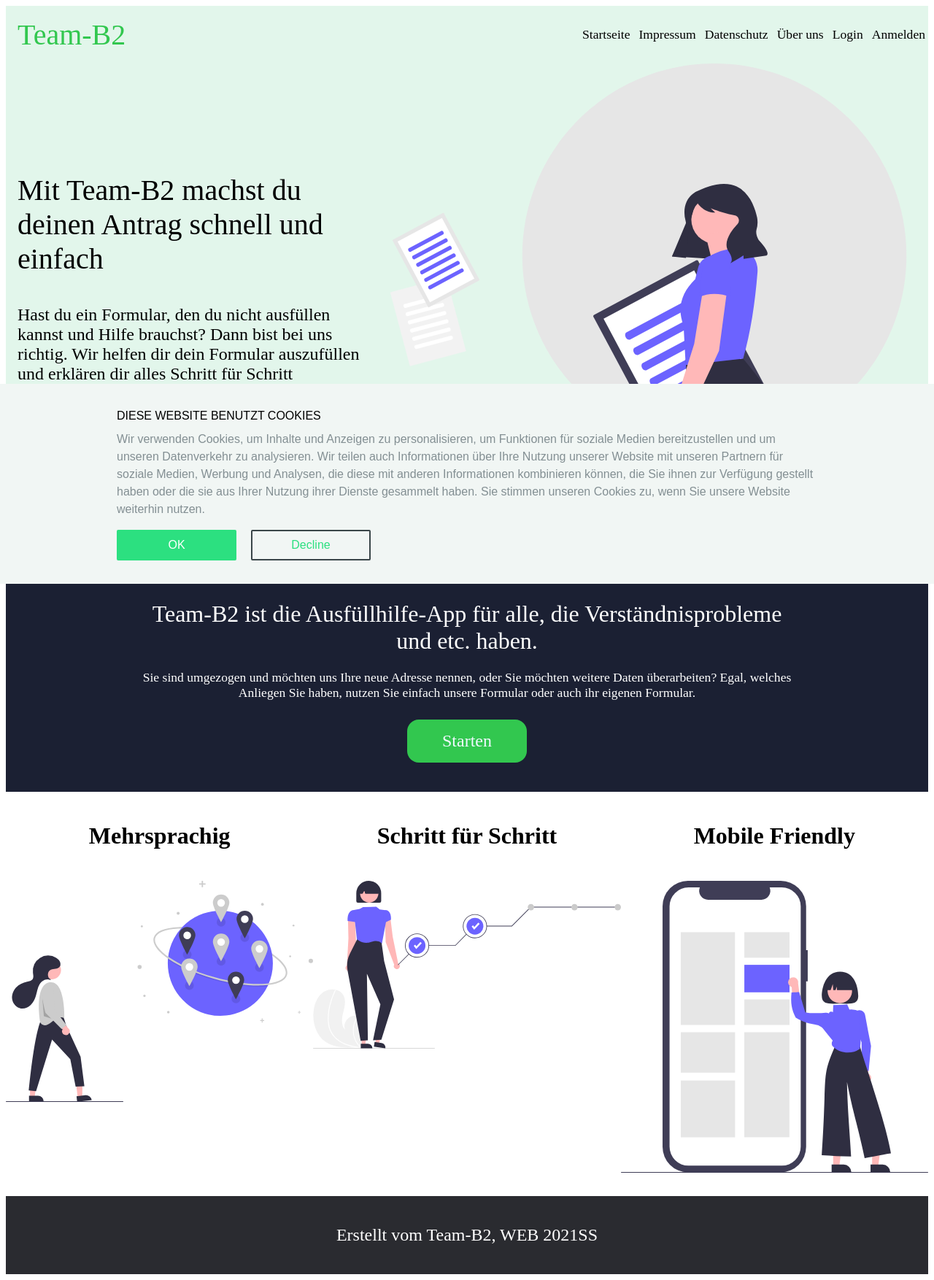
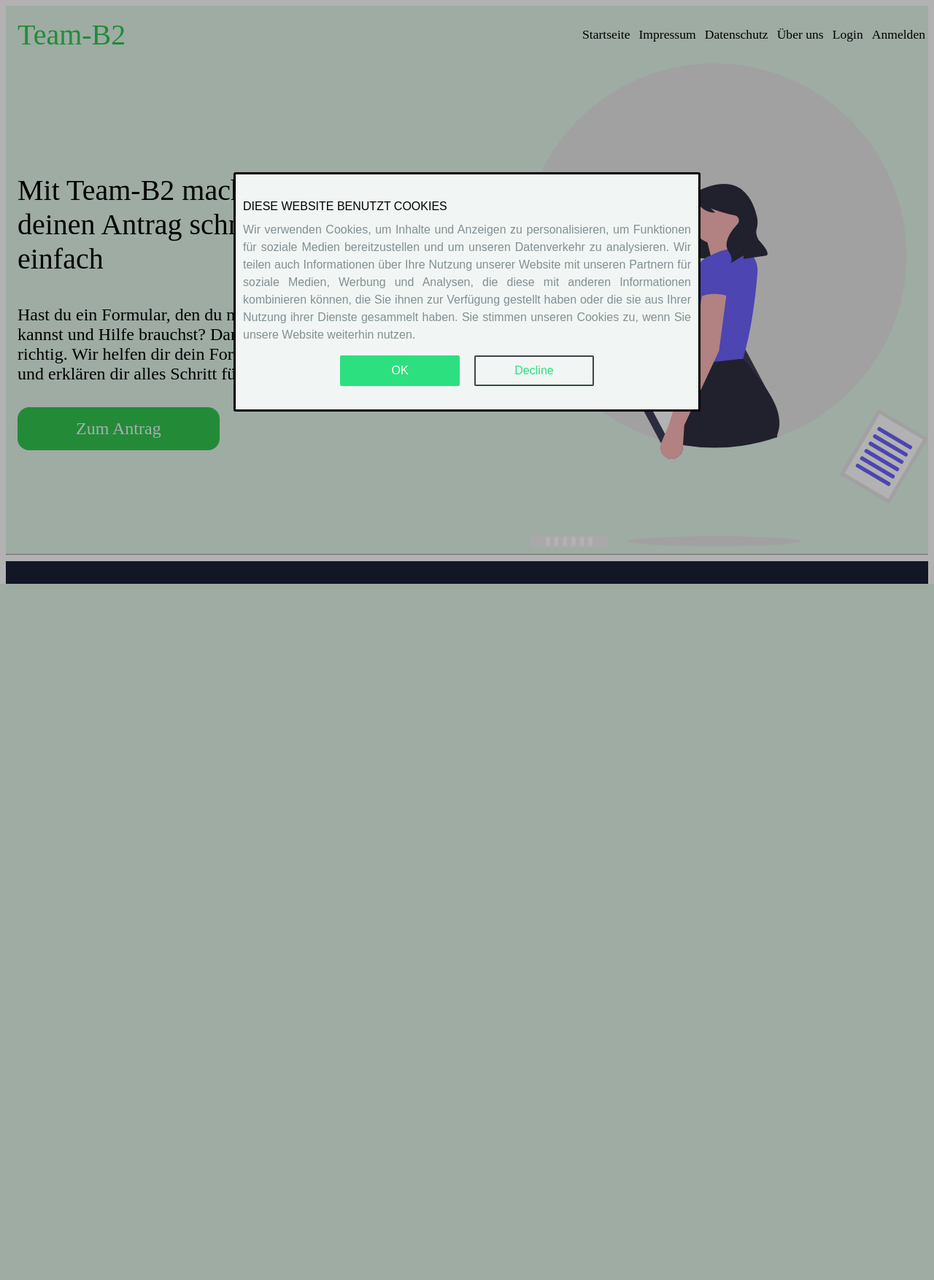
Before and after one commit to bkotikov/web-projekt, a PHP site: page /html/de/index.html in a window 1280 px wide. Shown: the whole page at 73% size. After the commit the page ends 800 px from the top, so only its background shows below. Run offline with PHP 8.4, Linux system fonts and the light colour scheme.

Commit message:
lang auswahl + cookie popup + scan anfang

```diff
--- a/assets/css/style.css
+++ b/assets/css/style.css
@@ -1,3 +1,7 @@
+.bg {
+    background-color: rgba(0, 0, 0, 0.658);
+    z-index: 15646;
+}
 .container-xs {
     margin: 0 auto;
     width: 100%;
@@ -20,8 +24,10 @@
 }
 
 .header {
+    z-index: 1;
     background-color: #e2f6eb;
 }
+
 
 .mobile-nav {
     display: block;
@@ -293,6 +299,31 @@
 
 }
 
+.overlay-container {
+    position: fixed;
+    background-color: rgba(0, 0, 0, 0.301);
+    top: 0;
+    right: 0;
+    bottom: 0;
+    left: 0;
+    height: 100%;
+    width: 100%;
+    max-height: 100%;
+    max-width: 100%;
+}
+
+
+.cookie-consent-banner {
+    position: fixed;
+    bottom: 0;
+    left: 0;
+    z-index: 2147483645;
+    box-sizing: border-box;
+    width: 100%;
+    background-color: #F1F6F4;
+
+  }
+
 
 @media (min-width: 576px) {
     .card-section {
@@ -309,6 +340,7 @@
         flex: 0 0 auto;
         width: 66.6666666667%;
     }
+
 }
 
 @media (min-width: 768px) {
@@ -367,25 +399,32 @@
         margin: 0 1rem;
         text-align: left;
     }
+    .cookie-consent-banner {
+        border-radius: 3px;
+        border-style: solid;
+        border-width: 3px;
+        border-color: #000;
+        position: fixed;
+        bottom: auto;
+        top: 50%;
+        left: 50%;
+        transform: translate(-50%, -50%);
+        width: auto;
+
+        z-index: 2147483645;
+        box-sizing: border-box;
+        background-color: #F1F6F4;
+      }
+
 }
 
 @media (min-width: 1200px) {}
 
-.cookie-consent-banner {
-    position: fixed;
-    bottom: 0;
-    left: 0;
-    z-index: 2147483645;
-    box-sizing: border-box;
-    width: 100%;
-
-    background-color: #F1F6F4;
-  }
 
   .cookie-consent-banner__inner {
     max-width: 960px;
     margin: 0 auto;
-    padding: 32px 0;
+    padding: 32px 10px;
   }
 
   .cookie-consent-banner__copy {
@@ -393,6 +432,7 @@
   }
 
   .cookie-consent-banner__actions {
+      text-align: center;
   }
 
   .cookie-consent-banner__header {
@@ -410,6 +450,7 @@
     color: #838F93;
     font-size: 16px;
     line-height: 24px;
+    text-align: justify;
   }
 
   .cookie-consent-banner__cta {
--- a/html/bgr/index.html
+++ b/html/bgr/index.html
@@ -7,7 +7,7 @@
     <meta name="viewport" content="width=device-width, initial-scale=1.0">
     <title>Document</title>
 
-    <link rel="stylesheet" href="static/style.css">
+    <link rel="stylesheet" href="/static/css/style.css">
 </head>
 
 <body>
--- a/html/de/index.html
+++ b/html/de/index.html
@@ -10,37 +10,8 @@
     <link rel="stylesheet" href="/static/css/style.css">
 </head>
 
-<body>
-    <div class="cookie-consent-banner">
-        <div class="cookie-consent-banner__inner">
-            <div class="cookie-consent-banner__copy">
-                <div class="cookie-consent-banner__header">DIESE WEBSITE BENUTZT COOKIES</div>
-                <div class="cookie-consent-banner__description">
-                    Wir verwenden Cookies, um Inhalte und Anzeigen zu
-                    personalisieren, um Funktionen für soziale Medien
-                    bereitzustellen und um unseren Datenverkehr zu
-                    analysieren. Wir teilen auch Informationen über
-                    Ihre Nutzung unserer Website mit unseren Partnern
-                    für soziale Medien, Werbung und Analysen, die
-                    diese mit anderen Informationen kombinieren können,
-                    die Sie ihnen zur Verfügung gestellt haben oder die
-                    sie aus Ihrer Nutzung ihrer Dienste gesammelt haben.
-                    Sie stimmen unseren Cookies zu, wenn Sie unsere Website
-                    weiterhin nutzen.
-                </div>
-            </div>
+<body id="body">
 
-            <div class="cookie-consent-banner__actions">
-                <a href="#" class="cookie-consent-banner__cta">
-                    OK
-                </a>
-
-                <a href="#" class="cookie-consent-banner__cta cookie-consent-banner__cta--secondary">
-                    Decline
-                </a>
-            </div>
-        </div>
-    </div>
         <div class="header">
             <div class="container-xs shadow p-tb">
                 <div class="col-8 col-8-sm col-3-md">
@@ -132,15 +103,47 @@
             <p class="footer-text">Erstellt vom Team-B2, WEB 2021SS</p>
         </div>
 
-    <script>
-        function myFunction() {
-            var x = document.getElementById("myLinks");
-            if (x.style.display === "block") {
-                x.style.display = "none";
-            } else {
-                x.style.display = "block";
-            }
-        }
+
+        <div id="overlay" class="overlay-container" hidden>
+            <div id="cookie" class="cookie-consent-banner">
+                <div class="cookie-consent-banner__inner">
+                    <div class="cookie-consent-banner__copy">
+                        <div class="cookie-consent-banner__header">DIESE WEBSITE BENUTZT COOKIES</div>
+                        <div class="cookie-consent-banner__description">
+                            Wir verwenden Cookies, um Inhalte und Anzeigen zu
+                            personalisieren, um Funktionen für soziale Medien
+                            bereitzustellen und um unseren Datenverkehr zu
+                            analysieren. Wir teilen auch Informationen über
+                            Ihre Nutzung unserer Website mit unseren Partnern
+                            für soziale Medien, Werbung und Analysen, die
+                            diese mit anderen Informationen kombinieren können,
+                            die Sie ihnen zur Verfügung gestellt haben oder die
+                            sie aus Ihrer Nutzung ihrer Dienste gesammelt haben.
+                            Sie stimmen unseren Cookies zu, wenn Sie unsere Website
+                            weiterhin nutzen.
+                        </div>
+                    </div>
+
+                    <div class="cookie-consent-banner__actions">
+
+                        <input id="ok" type="button" hidden/>
+                        <label for="ok" class="cookie-consent-banner__cta">OK</label>
+
+                        <a href="#" class="cookie-consent-banner__cta cookie-consent-banner__cta--secondary">
+                            Decline
+                        </a>
+                    </div>
+                </div>
+            </div>
+        </div>
+
+
+
+    <script src="/static/js/index.js">
+    </script>
+    <script src="/static/js/banner.js">
+
+
     </script>
 </body>
 
--- a/html/en/index.html
+++ b/html/en/index.html
@@ -7,7 +7,7 @@
     <meta name="viewport" content="width=device-width, initial-scale=1.0">
     <title>Document</title>
 
-    <link rel="stylesheet" href="static/style.css">
+    <link rel="stylesheet" href="/static/css/style.css">
 </head>
 
 <body>
--- a/index.php
+++ /dev/null
@@ -1,6 +0,0 @@
-<?php
-    $lang = substr($_SERVER['HTTP_ACCEPT_LANGUAGE'], 0, 2);
-    $acceptLang = ['de', 'en'];
-    $lang = in_array($lang, $acceptLang) ? $lang : 'en';
-    require_once "sprachen/{$lang}/index.html";
-?>
--- /dev/null
+++ b/js/banner.js
@@ -0,0 +1,8 @@
+function myFunction() {
+    var x = document.getElementById("myLinks");
+    if (x.style.display === "block") {
+        x.style.display = "none";
+    } else {
+        x.style.display = "block";
+    }
+}
--- a/js/index.js
+++ b/js/index.js
@@ -1,3 +1,22 @@
 function getIndexPage() {
     return new Promise(resolve)
 }
+
+
+var body = document.getElementById("body");
+var ok = document.getElementById("ok");
+var popup = document.getElementById("cookie");
+var overlay = document.getElementById("overlay");
+
+if (document.cookie === "") {
+    body.style.overflow = "hidden";
+    popup.style.display = "block";
+    overlay.style.display = "block";
+}
+
+ok.addEventListener('click', () => {
+    body.style.overflow = "auto";
+    popup.style.display = "none";
+    overlay.style.display = "none";
+    document.cookie = "cookie=accecpted; path=/; samesite=strict";
+}, true)
```
Also changed, not shown: app.js (+12 -7 lines), html/de/scan.html (added, +47 -0 lines), html/lang.html (added, +22 -0 lines). Lines whose indentation alone changed are shown as unchanged.
